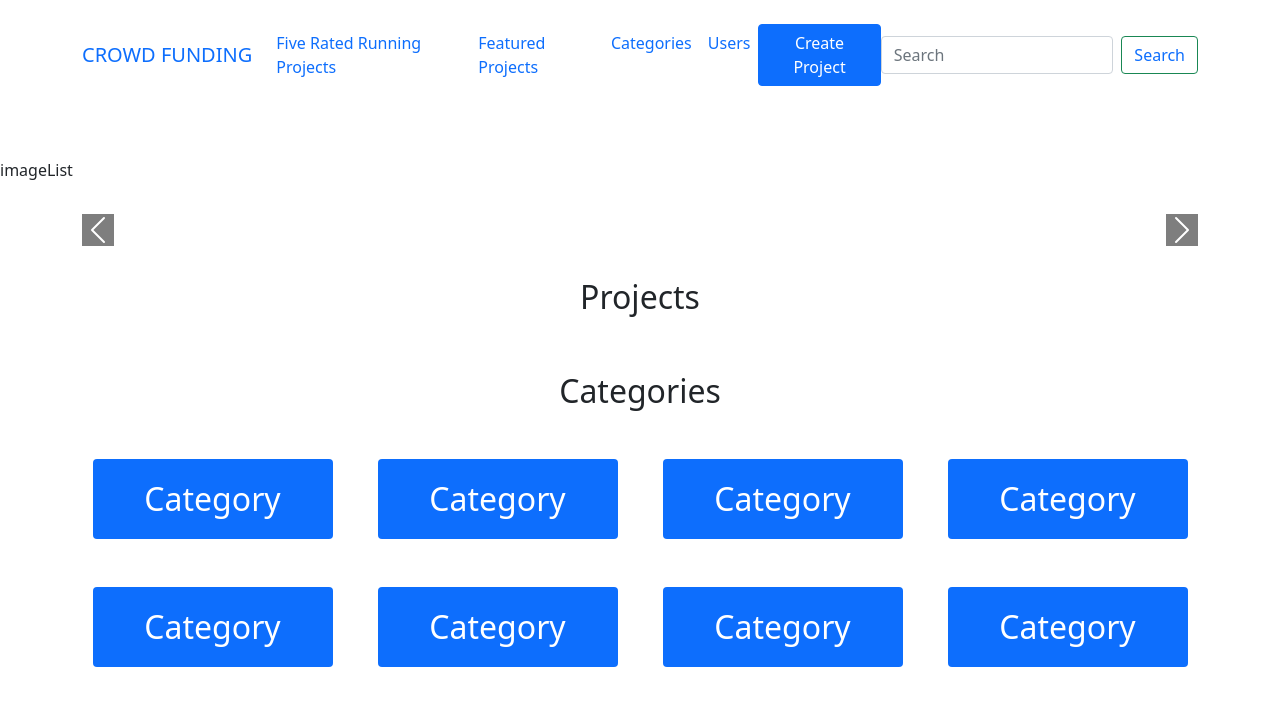
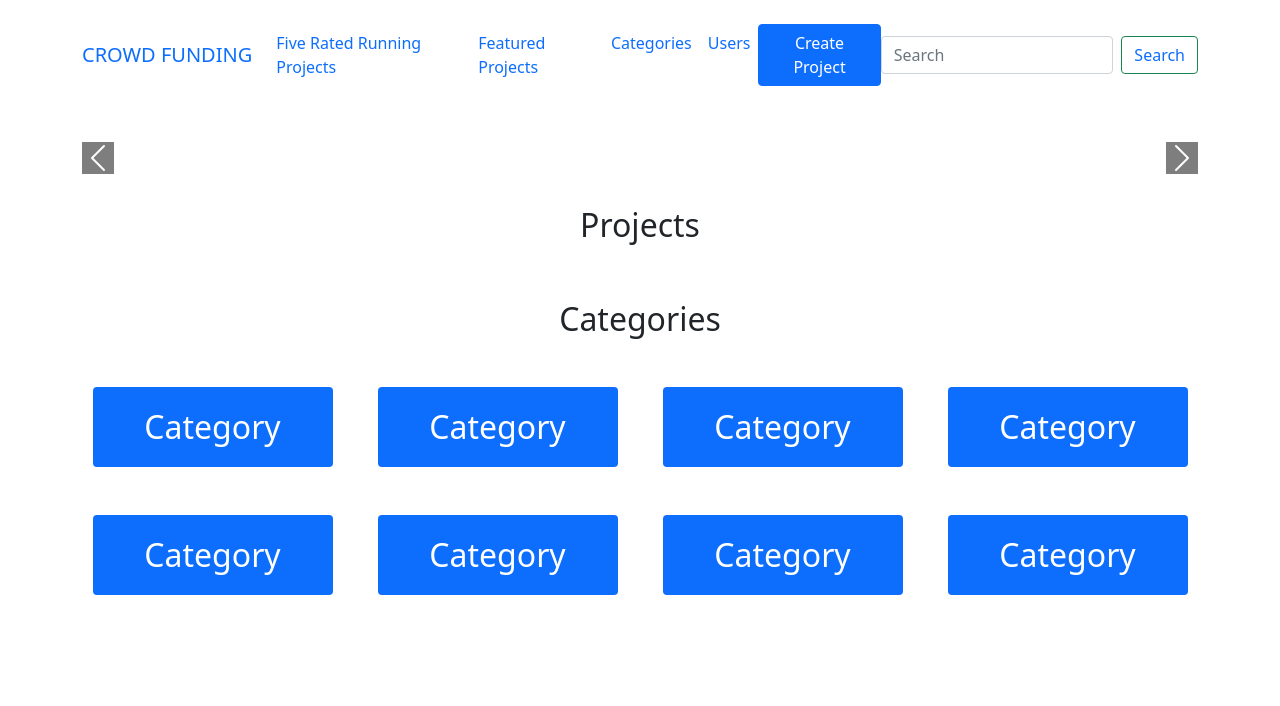
Before and after one commit to mohamed7855/Crowd-Funding-App, a Django app: page / in a window 1280 px wide. Shown: the top 706 px of the page. Run offline with Django 5.2, Linux system fonts and the light colour scheme; data that the repository does not hold is empty; some libraries are stand-ins or nearby versions.

Commit message:
remove bug from list

```diff
--- a/fundProject/templates/index.html
+++ b/fundProject/templates/index.html
@@ -71,7 +71,7 @@
         background-color: black; /* Set the color of the icons */
       }
     </style>
-imageList
+
     <div class="container mt-5 mb-4">
       <div class="row">
         <div class="col">
```
Also changed, not shown: db.sqlite3 (deleted), fundProject/migrations/0001_initial.py (deleted), fundProject/migrations/0002_remove_rate_user_id.py (deleted), fundProject/migrations/0003_remove_comment_user_id.py (deleted), media/fundProject/images/WhatsApp_Image_2024-02-15_at_7.19.39_PM_1.jpeg (added), user/migrations/0001_initial.py (deleted).
